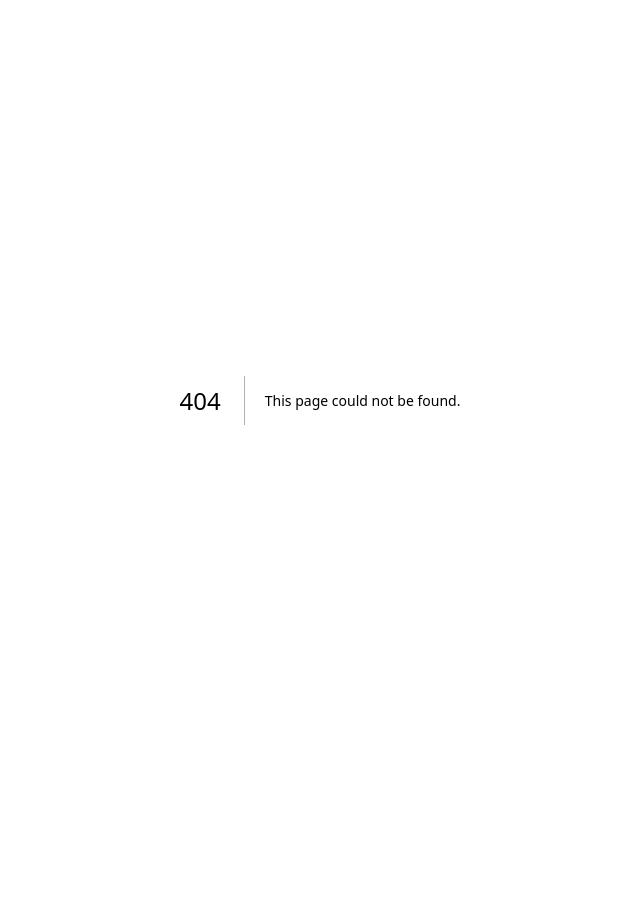
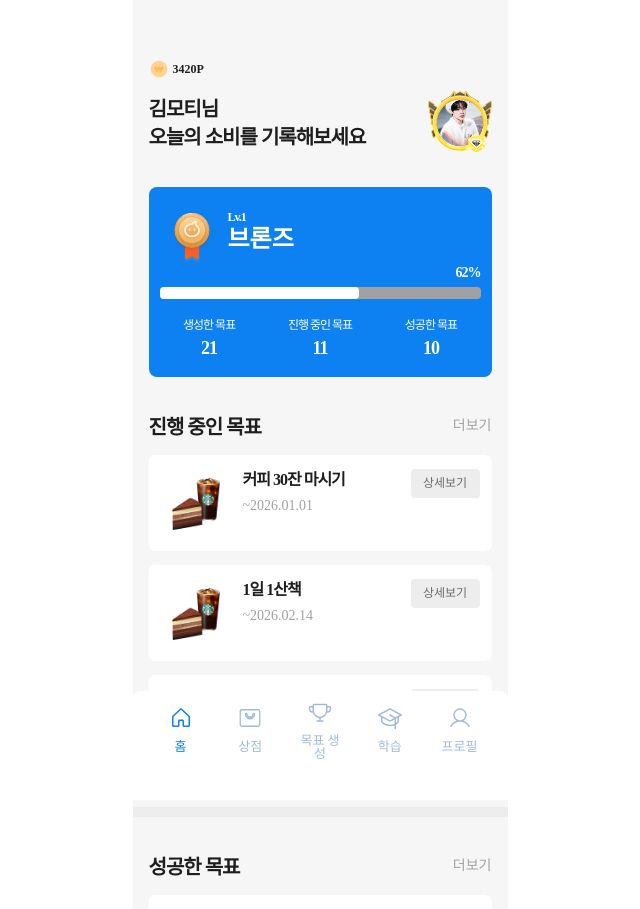
Before and after one commit to mo-tee/mo-f-ti, a Next.js app: page /home in a window 1280 px wide. Before the commit this address had no page. Shown: the top 909 px of the page, without its empty margins (320-960 px from the left). Before the commit the page ends 800 px from the top, so only its background shows below. Built offline with nearby package versions, Linux system fonts and the light colour scheme; a web font is replaced by a local one.

Commit message:
feat: 메인 페이지 개발

```diff
--- /dev/null
+++ b/src/app/home/page.tsx
@@ -0,0 +1,63 @@
+"use client";
+
+import { Navigation } from "@/components/common";
+import Column from "@/components/common/Flex/Column";
+import color from "@/components/desgin-system/color";
+import {
+  ArchivementsBox,
+  Profile,
+  ProgressList,
+  SuccessList,
+} from "@/components/home";
+import { flex } from "@/utils";
+import styled from "styled-components";
+
+const Home = () => {
+  return (
+    <StyledHome>
+      <Column width="100%" gap={32} alignItems="flex-start">
+        <Profile />
+        <ArchivementsBox />
+      </Column>
+      <ProgressList />
+      <Divider />
+      <SuccessList />
+      <Navigation />
+    </StyledHome>
+  );
+};
+
+export default Home;
+
+const StyledHome = styled.div`
+  ${flex({
+    flexDirection: "column",
+    alignItems: "center",
+  })}
+  width: 100vw;
+  height: 100%;
+  padding: 59px 16px 149px;
+  margin: 0 auto;
+  background-color: ${color.G20};
+  gap: 36px;
+
+  overflow-y: auto;
+
+  &::-webkit-scrollbar {
+    display: none;
+  }
+  scrollbar-width: none;
+  -ms-overflow-style: none;
+
+  @media (min-width: 601px) {
+    width: 375px;
+  }
+`;
+
+const Divider = styled.div`
+  width: calc(100% + 32px);
+  height: 10px;
+  margin-left: -16px;
+  margin-right: -16px;
+  background-color: ${color.G30};
+`;
```
